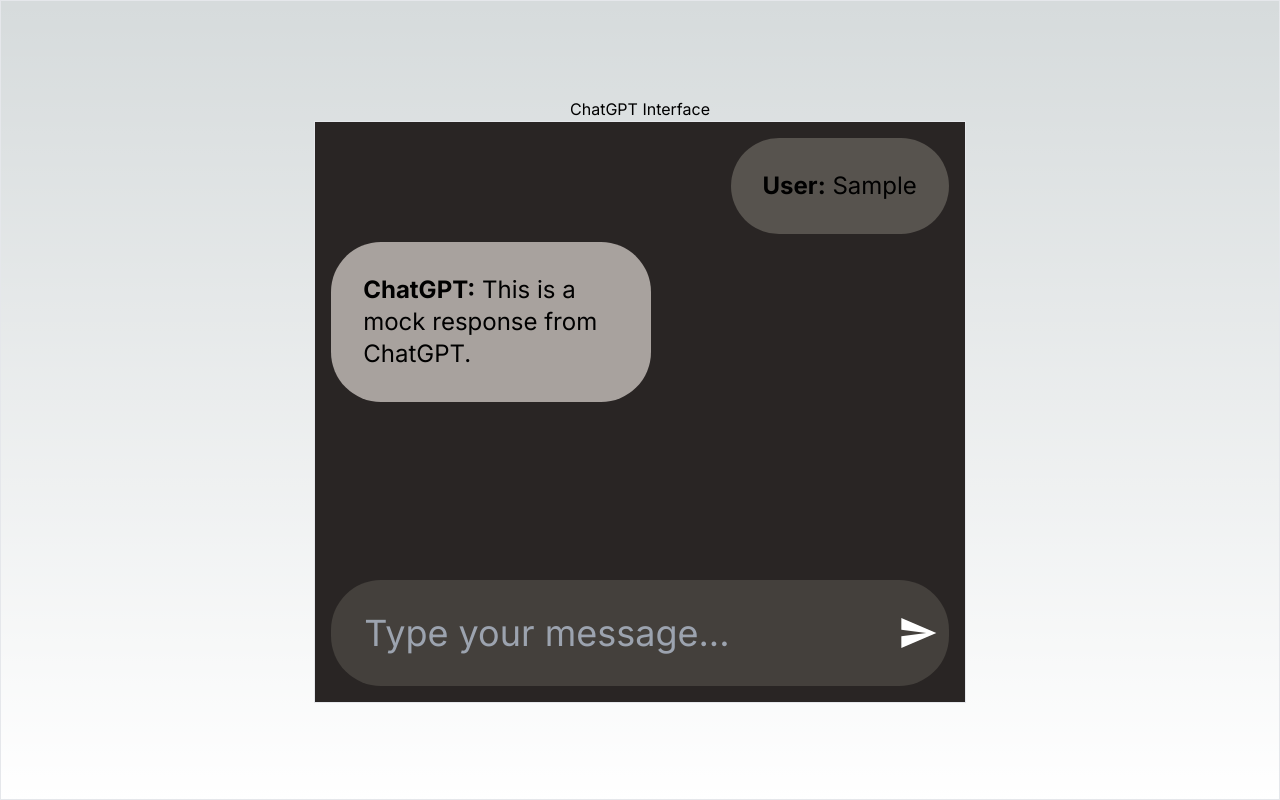
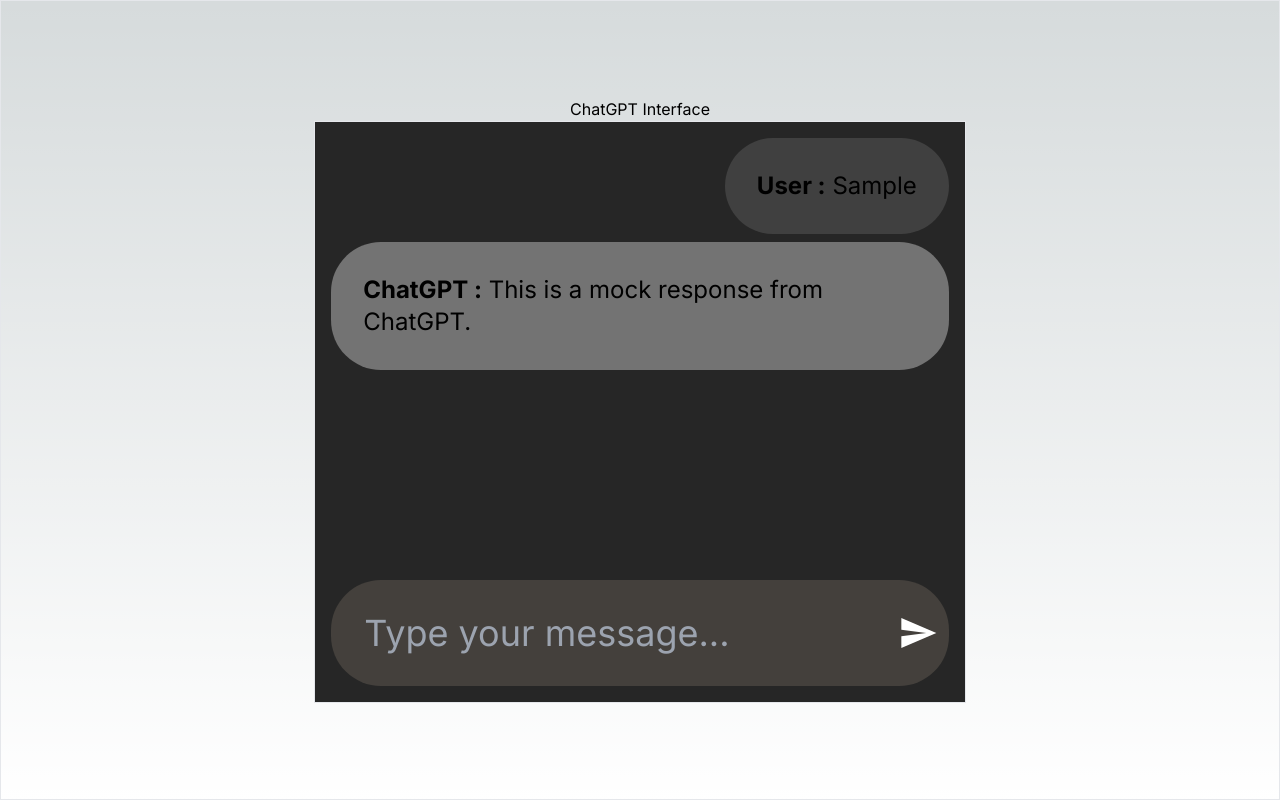
Before and after one commit to lhengebaertArtefact/Legrandgpt-test, a Next.js app: page / in a window 1280 px wide. Both pictures are taken after typing "Sample" into the empty fields and a click on the button 918 px from the left and 633 px from the top of the page. Built offline with nearby package versions, Linux system fonts and the light colour scheme; data requests are answered from the project's data file.

Commit message:
bg changing

```diff
--- a/app/components/ChatWindows.tsx
+++ b/app/components/ChatWindows.tsx
@@ -22,7 +22,7 @@
   };
 
   return (
-    <div className="w-3/5 mx-auto border p-4 flex flex-col flex-grow relative bg-stone-800">
+    <div className="w-3/5 mx-auto border p-4 flex flex-col flex-grow relative bg-neutral-800">
       <MessageList messages={messages} />
       <MessageInput addMessage={addMessage} />
     </div>
--- a/app/components/MessageList.tsx
+++ b/app/components/MessageList.tsx
@@ -16,13 +16,13 @@
       {messages.map((msg, index) => (
         <div
           key={index}
-          className={`mb-2 p-8 rounded-[50px] max-w-xs text-2xl ${
+          className={`mb-2 p-8 rounded-[50px] max-w-4xl text-2xl ${
             msg.user === "User"
-              ? "bg-stone-600 self-end"
-              : "bg-stone-400 self-start"
+              ? "bg-neutral-700 self-end"
+              : "bg-neutral-500 self-start"
           }`}
         >
-          <strong>{msg.user}:</strong> {msg.text}
+          <strong>{msg.user} :</strong> {msg.text}
         </div>
       ))}
     </div>
```
